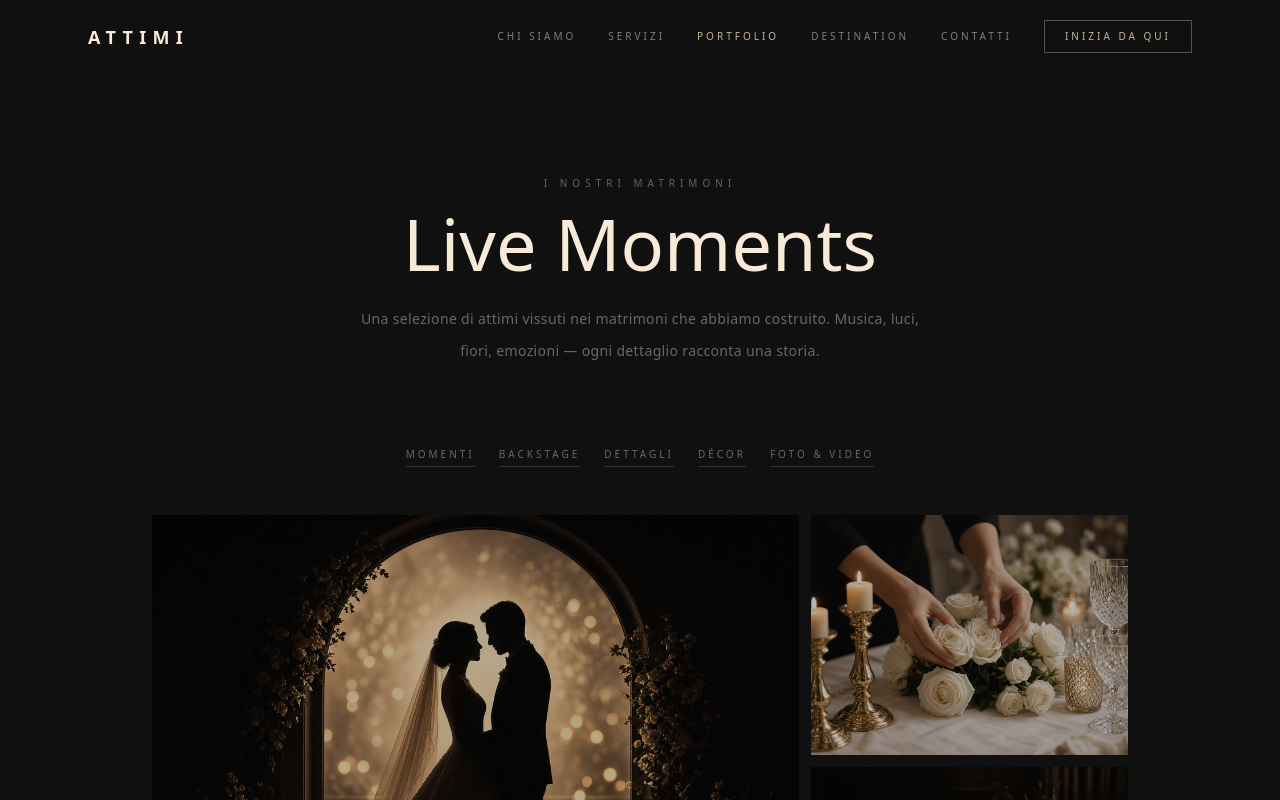
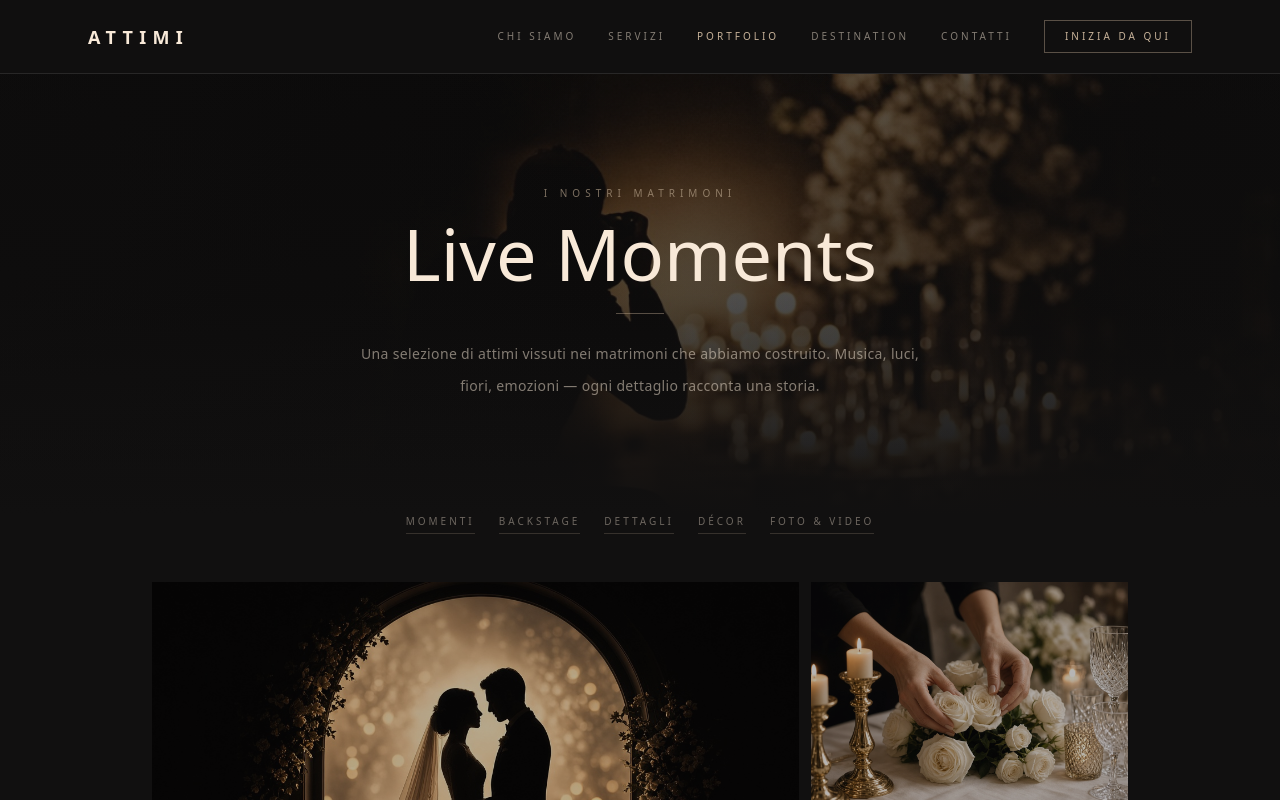
Before and after one commit to federicobrundu/Attimi, a Next.js app: page /portfolio in a window 1280 px wide. Shown: the top 800 px of the page. Built offline with nearby package versions, Linux system fonts and the light colour scheme; a web font is replaced by a local one.

Commit message:
fix: InternalHero senza doppio min-h, contenuto absolute inset-0

```diff
--- a/components/AboutPage.tsx
+++ b/components/AboutPage.tsx
@@ -4,6 +4,7 @@ import Image from "next/image";
 import Link from "next/link";
 import { motion } from "framer-motion";
 import { asset } from "@/lib/asset";
+import InternalHero from "@/components/InternalHero";
 
 const values = [
   { n: "01", label: "Unicità", body: "Ogni matrimonio è un progetto irripetibile. Non utilizziamo template: costruiamo ogni esperienza da zero, attorno a voi." },
@@ -14,42 +15,12 @@ const values = [
 
 export default function AboutPage() {
   return (
-    <main className="bg-[#111010] pt-24">
-      {/* Hero */}
-      <section className="relative min-h-[60vh] overflow-hidden">
-        <Image
-          src={asset("/images/hero-wedding.jpg")}
-          alt="ATTIMI Team"
-          fill
-          priority
-          className="object-cover object-center opacity-40"
-        />
-        <div className="absolute inset-0 bg-gradient-to-t from-[#111010] via-[#111010]/30 to-transparent" />
-        <div className="relative z-10 flex min-h-[60vh] flex-col items-center justify-center px-6 text-center">
-          <motion.p
-            initial={{ opacity: 0, y: 12 }}
-            animate={{ opacity: 1, y: 0 }}
-            transition={{ duration: 0.7, ease: "easeOut" as const }}
-            className="mb-4 font-sans text-[10px] uppercase tracking-[0.5em] text-[#C7B299]/60"
-          >
-            Chi siamo
-          </motion.p>
-          <motion.h1
-            initial={{ opacity: 0, y: 20 }}
-            animate={{ opacity: 1, y: 0 }}
-            transition={{ duration: 0.8, ease: "easeOut" as const, delay: 0.1 }}
-            className="font-display text-5xl font-light text-[#F8E9D8] md:text-7xl"
-          >
-            La nostra storia
-          </motion.h1>
-          <motion.div
-            initial={{ scaleX: 0 }}
-            animate={{ scaleX: 1 }}
-            transition={{ duration: 0.5, ease: "easeOut" as const, delay: 0.3 }}
-            className="mt-6 h-px w-12 origin-center bg-[#C7B299]/40"
-          />
-        </div>
-      </section>
+    <main className="bg-[#111010]">
+      <InternalHero
+        label="Chi siamo"
+        title="La nostra storia"
+        image="/images/hero-wedding.jpg"
+      />
 
       {/* Mission */}
       <section className="px-6 py-24">
--- a/components/ContactPage.tsx
+++ b/components/ContactPage.tsx
@@ -4,6 +4,7 @@ import Image from "next/image";
 import { motion } from "framer-motion";
 import { useState } from "react";
 import { asset } from "@/lib/asset";
+import InternalHero from "@/components/InternalHero";
 
 export default function ContactPage() {
   const [sent, setSent] = useState(false);
@@ -24,38 +25,13 @@ export default function ContactPage() {
   };
 
   return (
-    <main className="bg-[#111010] pt-24">
-      {/* Hero */}
-      <section className="relative min-h-[50vh] overflow-hidden">
-        <Image
-          src={asset("/images/portfolio-1.jpg")}
-          alt="Contatti ATTIMI"
-          fill
-          priority
-          className="object-cover object-center opacity-35"
-        />
-        <div className="absolute inset-0 bg-gradient-to-t from-[#111010] via-[#111010]/40 to-transparent" />
-        <div className="relative z-10 flex min-h-[50vh] flex-col items-center justify-center px-6 text-center">
-          <motion.p
-            initial={{ opacity: 0, y: 12 }}
-            animate={{ opacity: 1, y: 0 }}
-            transition={{ duration: 0.7, ease: "easeOut" as const }}
-            className="mb-4 font-sans text-[10px] uppercase tracking-[0.5em] text-[#C7B299]/60"
-          >
-            Inizia da qui
-          </motion.p>
-          <motion.h1
-            initial={{ opacity: 0, y: 20 }}
-            animate={{ opacity: 1, y: 0 }}
-            transition={{ duration: 0.8, ease: "easeOut" as const, delay: 0.1 }}
-            className="font-display text-5xl font-light text-[#F8E9D8] md:text-7xl"
-          >
-            Costruiamo insieme
-            <br />
-            <em className="text-[#C7B299]">il vostro matrimonio.</em>
-          </motion.h1>
-        </div>
-      </section>
+    <main className="bg-[#111010]">
+      <InternalHero
+        label="Inizia da qui"
+        title="Costruiamo insieme<br /><em class='text-[#C7B299]'>il vostro matrimonio.</em>"
+        image="/images/portfolio-1.jpg"
+        height="min-h-[45vh]"
+      />
 
       {/* Form + info */}
       <section className="px-6 py-20">
--- /dev/null
+++ b/components/InternalHero.tsx
@@ -0,0 +1,79 @@
+"use client";
+
+import Image from "next/image";
+import { motion } from "framer-motion";
+import { asset } from "@/lib/asset";
+
+interface InternalHeroProps {
+  title: string;
+  subtitle?: string;
+  label?: string;
+  image: string;
+  /** Tailwind height class, e.g. "h-[55vh]". Defaults to "h-[55vh]". */
+  height?: string;
+}
+
+export default function InternalHero({
+  title,
+  subtitle,
+  label,
+  image,
+  height = "h-[55vh]",
+}: InternalHeroProps) {
+  return (
+    <section className={`relative overflow-hidden bg-[#111010] ${height}`}>
+      {/* Background image */}
+      <Image
+        src={asset(image)}
+        alt={title}
+        fill
+        priority
+        className="object-cover object-center opacity-40"
+      />
+
+      {/* Vignette overlays */}
+      <div className="absolute inset-0 bg-gradient-to-t from-[#111010] via-[#111010]/30 to-[#111010]/10" />
+      <div className="absolute inset-0 bg-gradient-to-r from-[#111010]/40 via-transparent to-[#111010]/40" />
+
+      {/* Centered content — absolute so it never adds height */}
+      <div className="absolute inset-0 z-10 flex flex-col items-center justify-center px-6 text-center">
+        {label && (
+          <motion.p
+            initial={{ opacity: 0, y: 12 }}
+            animate={{ opacity: 1, y: 0 }}
+            transition={{ duration: 0.7, ease: "easeOut" as const }}
+            className="mb-4 font-sans text-[10px] uppercase tracking-[0.5em] text-[#C7B299]/60"
+          >
+            {label}
+          </motion.p>
+        )}
+
+        <motion.h1
+          initial={{ opacity: 0, y: 20 }}
+          animate={{ opacity: 1, y: 0 }}
+          transition={{ duration: 0.8, ease: "easeOut" as const, delay: 0.1 }}
+          className="font-display text-5xl font-light text-[#F8E9D8] md:text-7xl"
+          dangerouslySetInnerHTML={{ __html: title }}
+        />
+
+        <motion.div
+          initial={{ scaleX: 0 }}
+          animate={{ scaleX: 1 }}
+          transition={{ duration: 0.5, ease: "easeOut" as const, delay: 0.3 }}
+          className="mt-6 h-px w-12 origin-center bg-[#C7B299]/40"
+        />
+
+        {subtitle && (
+          <motion.p
+            initial={{ opacity: 0, y: 12 }}
+            animate={{ opacity: 1, y: 0 }}
+            transition={{ duration: 0.7, ease: "easeOut" as const, delay: 0.45 }}
+            className="mt-6 max-w-xl font-sans text-sm leading-8 tracking-wide text-[#F8E9D8]/50"
+          >
+            {subtitle}
+          </motion.p>
+        )}
+      </div>
+    </section>
+  );
+}
--- a/components/PortfolioPage.tsx
+++ b/components/PortfolioPage.tsx
@@ -4,6 +4,7 @@ import Image from "next/image";
 import Link from "next/link";
 import { motion } from "framer-motion";
 import { asset } from "@/lib/asset";
+import InternalHero from "@/components/InternalHero";
 
 const categories = [
   { label: "Momenti", tag: "moments" },
@@ -28,35 +29,13 @@ const items = [
 
 export default function PortfolioPage() {
   return (
-    <main className="bg-[#111010] pt-24">
-      {/* Header */}
-      <section className="px-6 py-20 text-center">
-        <motion.p
-          initial={{ opacity: 0, y: 12 }}
-          animate={{ opacity: 1, y: 0 }}
-          transition={{ duration: 0.7, ease: "easeOut" as const }}
-          className="mb-4 font-sans text-[10px] uppercase tracking-[0.5em] text-[#C7B299]/50"
-        >
-          I nostri matrimoni
-        </motion.p>
-        <motion.h1
-          initial={{ opacity: 0, y: 20 }}
-          animate={{ opacity: 1, y: 0 }}
-          transition={{ duration: 0.8, ease: "easeOut" as const, delay: 0.1 }}
-          className="font-display text-5xl font-light text-[#F8E9D8] md:text-7xl"
-        >
-          Live Moments
-        </motion.h1>
-        <motion.p
-          initial={{ opacity: 0 }}
-          animate={{ opacity: 1 }}
-          transition={{ duration: 0.7, ease: "easeOut" as const, delay: 0.25 }}
-          className="mx-auto mt-6 max-w-xl font-sans text-sm leading-8 tracking-wide text-[#F8E9D8]/40"
-        >
-          Una selezione di attimi vissuti nei matrimoni che abbiamo costruito.
-          Musica, luci, fiori, emozioni — ogni dettaglio racconta una storia.
-        </motion.p>
-      </section>
+    <main className="bg-[#111010]">
+      <InternalHero
+        label="I nostri matrimoni"
+        title="Live Moments"
+        subtitle="Una selezione di attimi vissuti nei matrimoni che abbiamo costruito. Musica, luci, fiori, emozioni — ogni dettaglio racconta una storia."
+        image="/images/portfolio-3.jpg"
+      />
 
       {/* Categories */}
       <div className="flex justify-center gap-6 overflow-x-auto px-6 pb-12">
--- a/components/ServicesPage.tsx
+++ b/components/ServicesPage.tsx
@@ -4,6 +4,7 @@ import Image from "next/image";
 import Link from "next/link";
 import { motion } from "framer-motion";
 import { asset } from "@/lib/asset";
+import InternalHero from "@/components/InternalHero";
 
 const services = [
   {
@@ -42,35 +43,13 @@ const services = [
 
 export default function ServicesPage() {
   return (
-    <main className="bg-[#111010] pt-24">
-      {/* Header */}
-      <section className="px-6 py-20 text-center">
-        <motion.p
-          initial={{ opacity: 0, y: 12 }}
-          animate={{ opacity: 1, y: 0 }}
-          transition={{ duration: 0.7, ease: "easeOut" as const }}
-          className="mb-4 font-sans text-[10px] uppercase tracking-[0.5em] text-[#C7B299]/50"
-        >
-          I nostri servizi
-        </motion.p>
-        <motion.h1
-          initial={{ opacity: 0, y: 20 }}
-          animate={{ opacity: 1, y: 0 }}
-          transition={{ duration: 0.8, ease: "easeOut" as const, delay: 0.1 }}
-          className="font-display text-5xl font-light text-[#F8E9D8] md:text-7xl"
-        >
-          Tutto sotto un&rsquo;unica regia.
-        </motion.h1>
-        <motion.p
-          initial={{ opacity: 0 }}
-          animate={{ opacity: 1 }}
-          transition={{ duration: 0.7, ease: "easeOut" as const, delay: 0.25 }}
-          className="mx-auto mt-6 max-w-xl font-sans text-sm leading-8 tracking-wide text-[#F8E9D8]/45"
-        >
-          Un solo team coordina ogni aspetto del vostro matrimonio.
-          Nessun fornitore da inseguire. Solo un&rsquo;esperienza integrata, curata e senza stress.
-        </motion.p>
-      </section>
+    <main className="bg-[#111010]">
+      <InternalHero
+        label="I nostri servizi"
+        title="Tutto sotto un&rsquo;unica regia."
+        subtitle="Un solo team coordina ogni aspetto del vostro matrimonio. Nessun fornitore da inseguire. Solo un'esperienza integrata, curata e senza stress."
+        image="/images/service-music.jpg"
+      />
 
       {/* Service sections */}
       {services.map((s, i) => (
```
Also changed, not shown: components/DestinationPage.tsx (+9 -49 lines), components/Navbar.tsx (+13 -18 lines).
